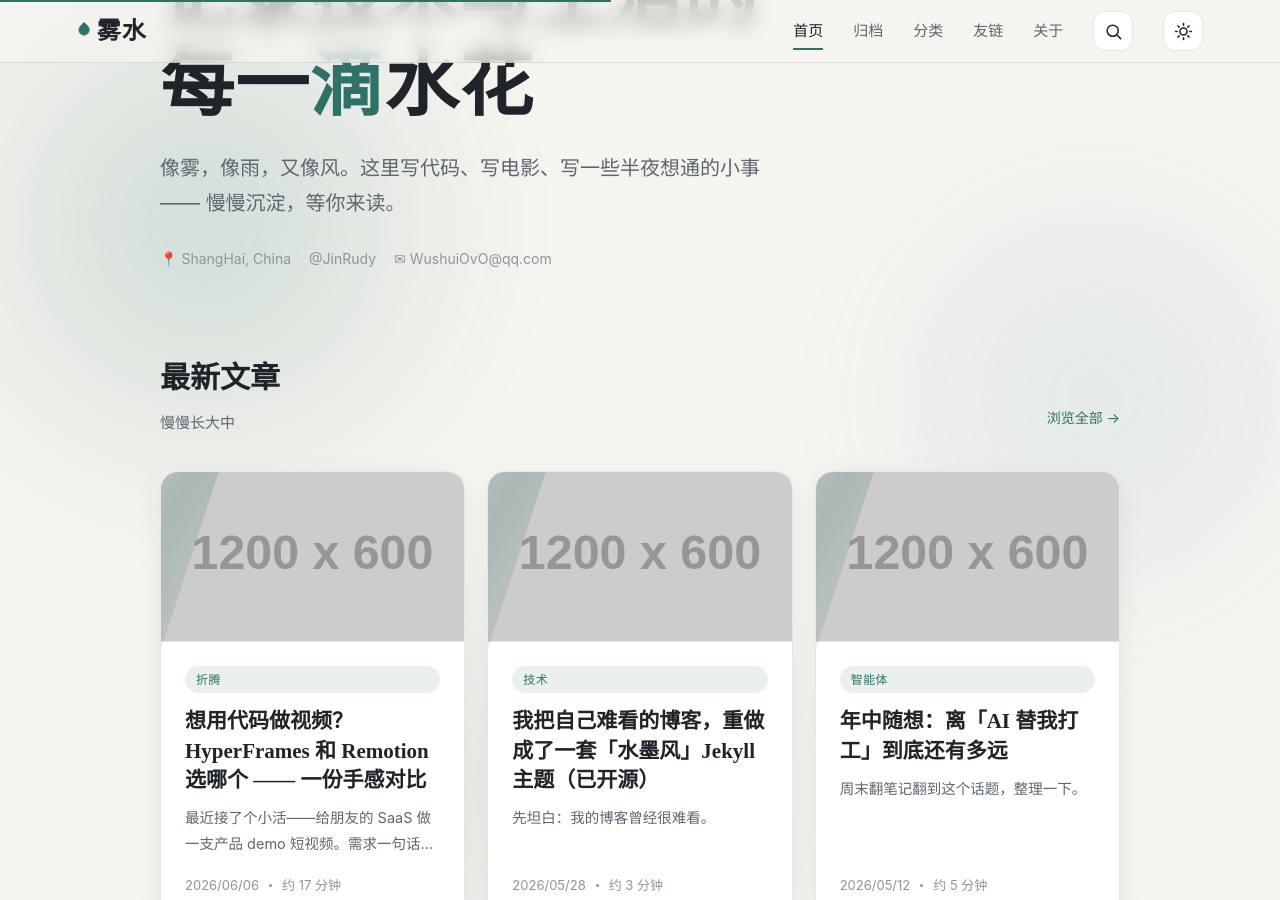
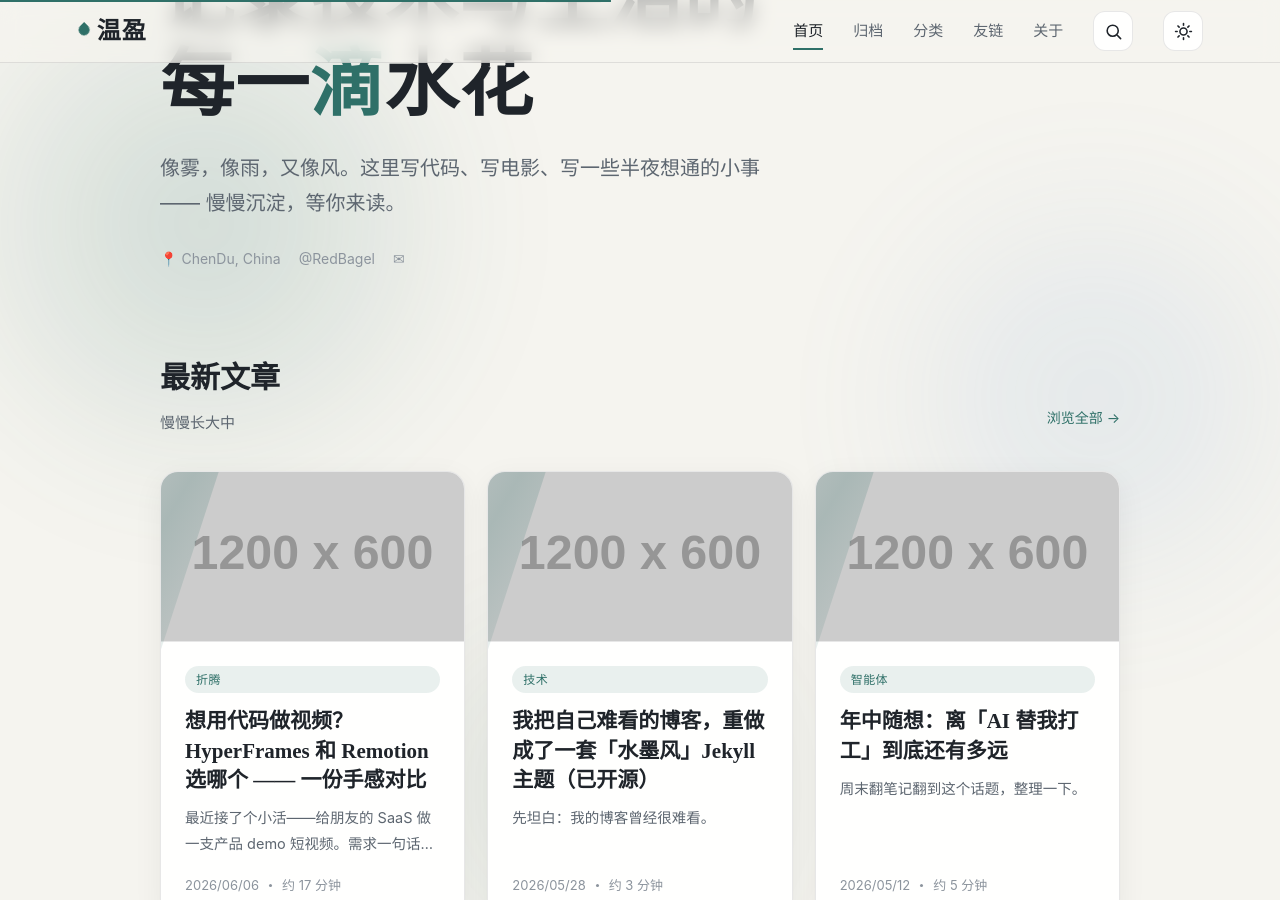
Before and after one commit to RedBagel/RedBagel.github.io, a Jekyll site: the page built from index.html, in a window 1280 px wide and 900 px high, scrolled down 284 px. Built offline with Jekyll 4.4.1, drawn with Linux system fonts in a browser that asks for light colours; a style sheet for code colours, icons or effects is not loaded; some of the changed text lies outside the part shown.

Commit message:
Update _config.yml

```diff
--- a/_config.yml
+++ b/_config.yml
@@ -2,18 +2,18 @@
 #   Main Configs   #
 # ---------------- #
 baseurl:
-url: https://a.minifog.org.cn
+url: https://redbagel.github.io
 date_format: "ordinal"
-title: 雾水
-subtitle: "WeChat：小小小雾水"
-description: "雾水的个人博客"
-keywords: 雾水, Shui Wu, wushui
+title: 温盈
+subtitle: ""
+description: "温盈的个人博客"
+keywords:
 timezone: Asia/Shanghai
 encoding: "utf-8"
 # 页面左下角显示的年份
-since: 2024
+since: 2026
 # 源码仓库，请替换成自己的
-repository: JinRudy/JinRudy.github.io
+repository: RedBagel/RedBagel.github.io
 # 对 css 和 js 资源的 cdn 加速配置
 cdn:
     jsdelivr:
@@ -57,13 +57,13 @@ highlight_theme: github
 # ---------------- #
 #      Author      #
 # ---------------- #
-author: Wu Shui
+author: Wen Ying
 organization:
 organization_url:
-github_username: JinRudy
-github_username_url: https://a.minifog.org.cn/JinRudy
-location: ShangHai, China
-email: WushuiOvO@qq.com
+github_username: RedBagel
+github_username_url: https://github.com/RedBagel
+location: ChenDu, China
+email:
 
 # ---------------- #
 #    Navigation    #
@@ -142,7 +142,7 @@ beaudar:
     repo: JinRudy/github.io.config
 # giscus 配置参考：https://giscus.app/zh-CN
 giscus:
-    repo: JinRudy/github.io.config
+    repo: https://github.com/RedBagel/RedBagel.github.io
     repo-id: R_kgDOKNmYlQ
     category: Announcements
     category-id: DIC_kwDOKNmYlc4CY_T8
```
